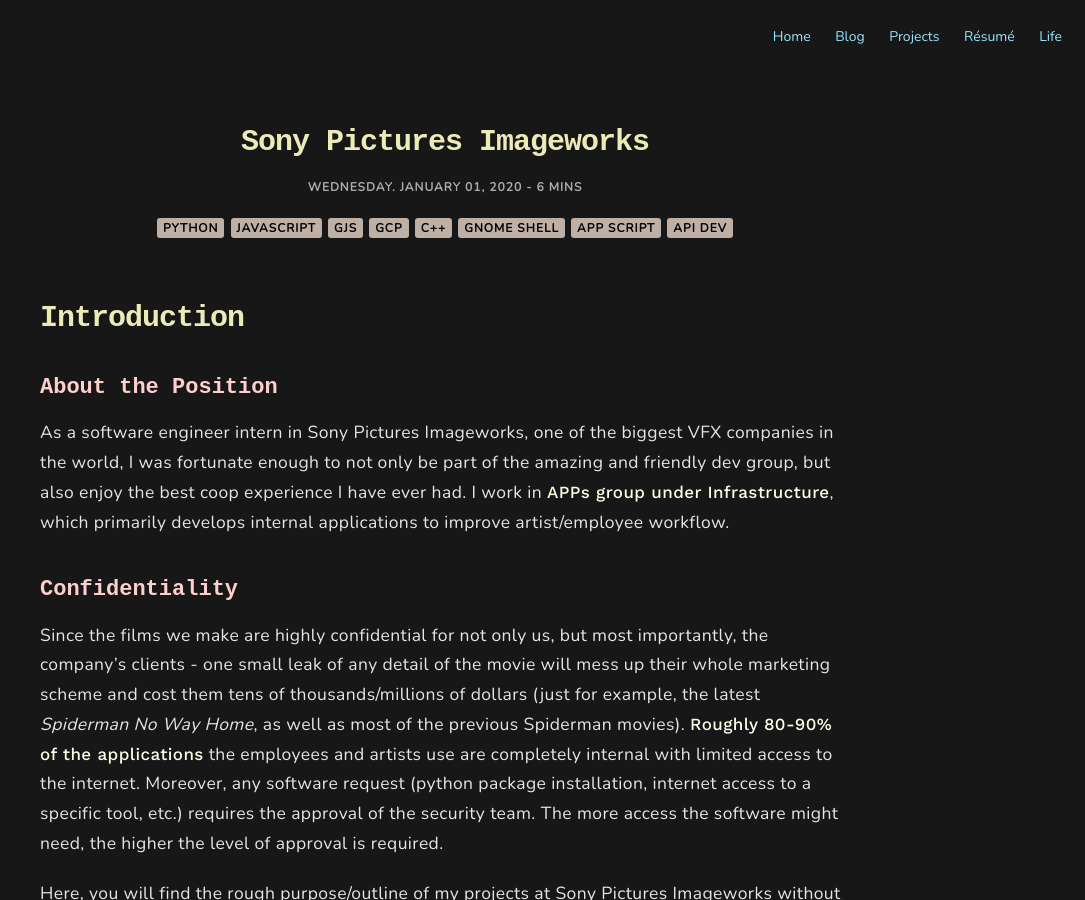
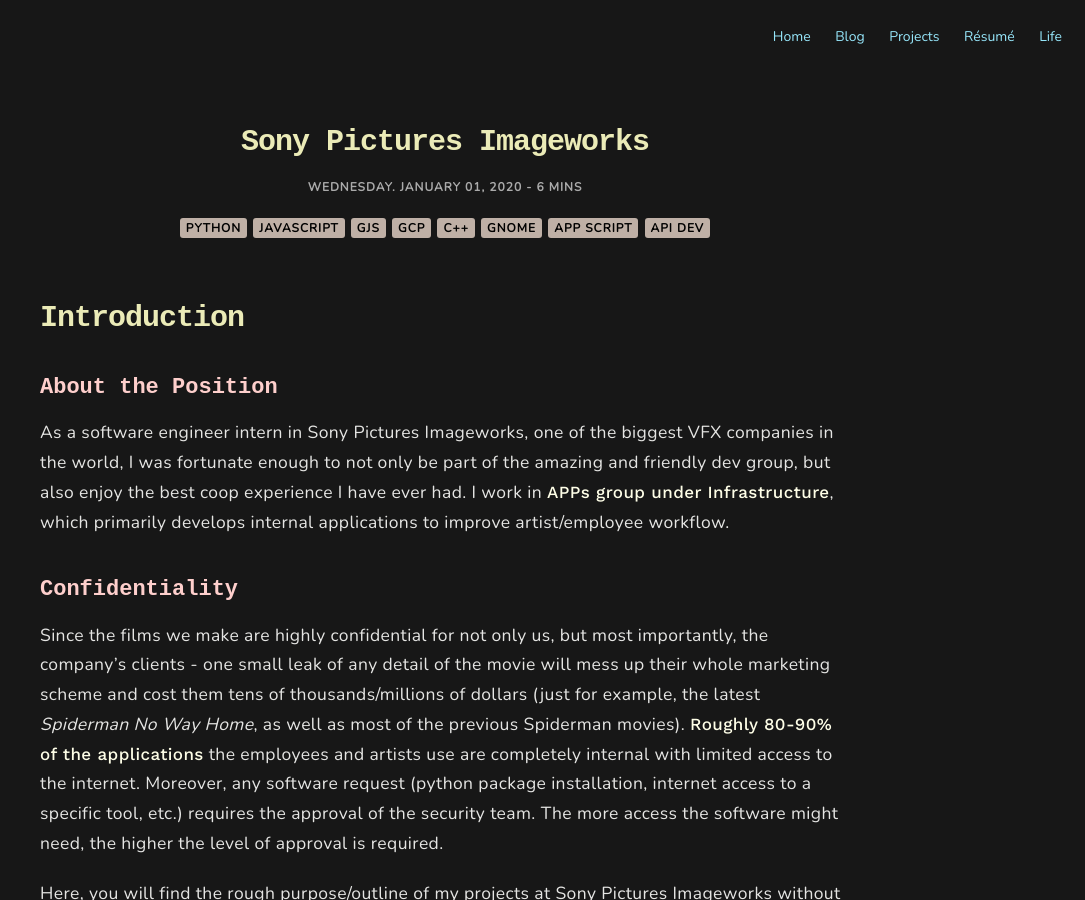
Before and after one commit to danielchen-pyc/danielchen-pyc.github.io, a Jekyll site: the page built from content/_experiences/sony-pictures.md, in a window 1280 px wide and 900 px high. Shown: the whole window, without its empty margins (195-1280 px from the left). Built offline with Jekyll 4.4.1, drawn with Linux system fonts in a browser that asks for light colours; emoji names are drawn with the system emoji font; some web fonts are replaced.

Commit message:
edit tags

```diff
--- a/content/_experiences/sony-pictures.md
+++ b/content/_experiences/sony-pictures.md
@@ -10,7 +10,7 @@
 - GJS
 - GCP
 - C++
-- Gnome Shell
+- Gnome
 - App Script
 - API Dev
 # category: blog
```
